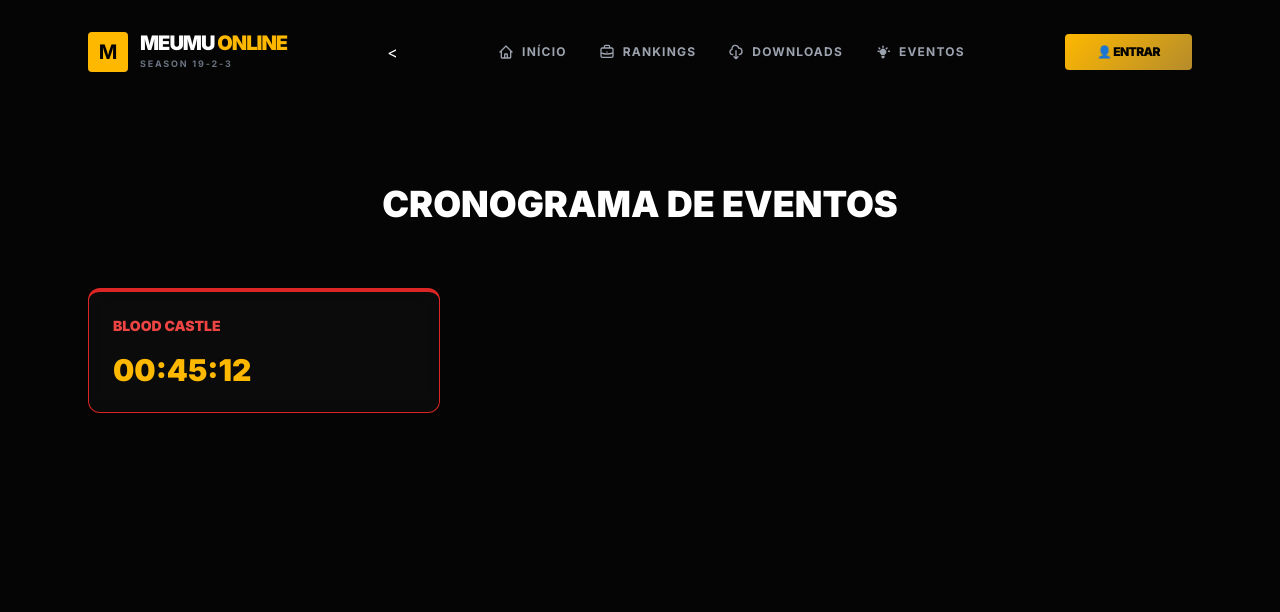
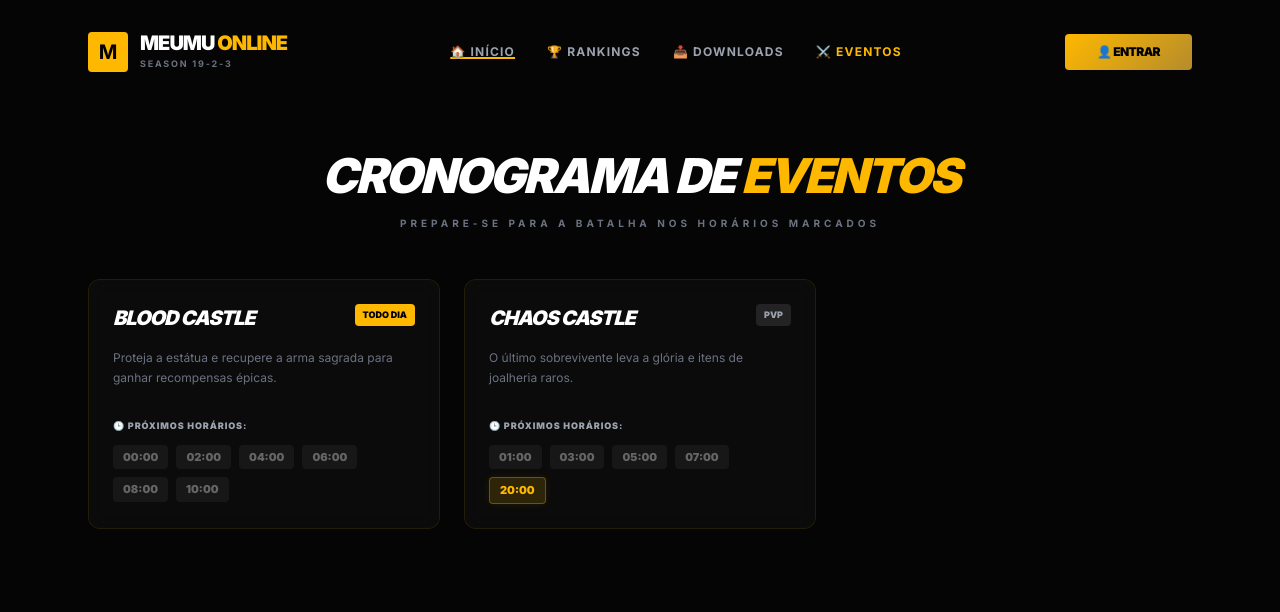
Before and after one commit to livefgs-ux/meumu-website, a plain HTML site: page events.html in a window 1280 px wide. Drawn offline with nearby package versions, Linux system fonts and the light colour scheme.

Commit message:
Update events.html

```diff
--- a/events.html
+++ b/events.html
@@ -8,8 +8,13 @@
     <link href="https://fonts.googleapis.com/css2?family=Inter:wght@400;700;900&display=swap" rel="stylesheet">
     <style>
         body { background-color: #050505; color: #ffffff; font-family: 'Inter', sans-serif; }
-        .status-panel { background: rgba(15, 15, 15, 0.6); backdrop-filter: blur(10px); border: 1px solid rgba(255, 184, 0, 0.1); border-radius: 12px; }
         .btn-primary { background: linear-gradient(135deg, #FFB800 0%, #B58C2B 100%); transition: 0.3s; }
+        .event-card { background: rgba(15, 15, 15, 0.6); backdrop-filter: blur(10px); border: 1px solid rgba(255, 184, 0, 0.1); border-radius: 12px; transition: 0.3s; }
+        .event-card:hover { border-color: rgba(255, 184, 0, 0.4); transform: translateY(-5px); }
+
+        /* Cores dos Horários */
+        .time-badge { background: rgba(255, 255, 255, 0.05); color: #666; padding: 4px 10px; border-radius: 4px; font-size: 11px; font-weight: 800; }
+        .time-next { background: rgba(255, 184, 0, 0.15); color: #FFB800; border: 1px solid rgba(255, 184, 0, 0.3); box-shadow: 0 0 10px rgba(255, 184, 0, 0.1); }
     </style>
 </head>
 <body>
@@ -22,42 +27,91 @@
                     <p class="text-[9px] font-bold text-gray-500 tracking-[0.2em] uppercase mt-1">Season 19-2-3</p>
                 </div>
             </div>
+            <div class="hidden md:flex gap-8 text-xs font-bold uppercase tracking-widest text-gray-400">
+                <a href="index.html" class="hover:text-white transition flex items-center gap-2 underline decoration-[#FFB800] decoration-2">🏠 Início</a>
+                <a href="ranking.html" class="hover:text-white transition flex items-center gap-2">🏆 Rankings</a>
+                <a href="downloads.html" class="hover:text-white transition flex items-center gap-2">📥 Downloads</a>
+                <a href="events.html" class="text-[#FFB800] flex items-center gap-2">⚔️ Eventos</a>
+            </div>
+            <a href="login.html" class="btn-primary px-8 py-2.5 rounded text-black font-black text-xs uppercase tracking-tighter">👤 Entrar</a>
+        </nav>
 
-    <<div class="hidden md:flex gap-8 text-xs font-bold uppercase tracking-widest text-gray-400">
-    <a href="index.html" class="hover:text-[#FFB800] transition flex items-center gap-2">
-        <svg class="w-4 h-4" fill="none" stroke="currentColor" viewBox="0 0 24 24"><path stroke-linecap="round" stroke-linejoin="round" stroke-width="2" d="M3 12l2-2m0 0l7-7 7 7M5 10v10a1 1 0 001 1h3m10-11l2 2m-2-2v10a1 1 0 01-1 1h-3m-6 0a1 1 0 001-1v-4a1 1 0 011-1h2a1 1 0 011 1v4a1 1 0 001 1m-6 0h6"></path></svg>
-        Início
-    </a>
+        <header class="py-12 text-center">
+            <h2 class="text-5xl font-black uppercase italic tracking-tighter">Cronograma de <span class="text-[#FFB800]">Eventos</span></h2>
+            <p class="text-gray-500 text-[10px] mt-4 uppercase font-bold tracking-[0.4em]">Prepare-se para a batalha nos horários marcados</p>
+        </header>
 
-    <a href="ranking.html" class="hover:text-[#FFB800] transition flex items-center gap-2">
-        <svg class="w-4 h-4" fill="none" stroke="currentColor" viewBox="0 0 24 24"><path stroke-linecap="round" stroke-linejoin="round" stroke-width="2" d="M21 13.255A23.931 23.931 0 0112 15c-3.183 0-6.22-.62-9-1.745M16 6V4a2 2 0 00-2-2h-4a2 2 0 00-2 2v2m4 6h.01M5 20h14a2 2 0 002-2V8a2 2 0 00-2-2H5a2 2 0 00-2 2v10a2 2 0 002 2z"></path></svg>
-        Rankings
-    </a>
+        <div class="grid grid-cols-1 md:grid-cols-2 lg:grid-cols-3 gap-6 pb-20">
 
-    <a href="downloads.html" class="hover:text-[#FFB800] transition flex items-center gap-2">
-        <svg class="w-4 h-4" fill="none" stroke="currentColor" viewBox="0 0 24 24"><path stroke-linecap="round" stroke-linejoin="round" stroke-width="2" d="M7 16a4 4 0 01-.88-7.903A5 5 0 1115.9 6L16 6a5 5 0 011 9.9M9 19l3 3m0 0l3-3m-3 3V10"></path></svg>
-        Downloads
-    </a>
+            <div class="event-card p-6 flex flex-col gap-4">
+                <div class="flex justify-between items-start">
+                    <h3 class="text-xl font-black uppercase italic tracking-tighter">Blood Castle</h3>
+                    <span class="text-[9px] bg-[#FFB800] text-black px-2 py-1 rounded font-black uppercase">Todo dia</span>
+                </div>
+                <p class="text-xs text-gray-500 leading-relaxed">Proteja a estátua e recupere a arma sagrada para ganhar recompensas épicas.</p>
 
-    <a href="events.html" class="hover:text-[#FFB800] transition flex items-center gap-2">
-        <svg class="w-4 h-4" fill="currentColor" viewBox="0 0 20 20"><path d="M11 3a1 1 0 10-2 0v1a1 1 0 102 0V3zM15.657 5.757a1 1 0 00-1.414-1.414l-.707.707a1 1 0 001.414 1.414l.707-.707zM18 10a1 1 0 100-2h-1a1 1 0 100 2h1zM5.05 6.464A1 1 0 106.465 5.05l-.708-.707a1 1 0 00-1.414 1.414l.707.707zM5 10a1 1 0 100-2H4a1 1 0 100 2h1zM8 16v-1h4v1a2 2 0 11-4 0zM12 14c.015-.34.208-.646.477-.859a4 4 0 10-4.954 0c.27.213.462.519.477.859h4z"></path></svg>
-        Eventos
-    </a>
+                <div class="mt-4">
+                    <p class="text-[9px] font-black uppercase text-gray-400 mb-3 tracking-widest">🕒 Próximos Horários:</p>
+                    <div class="flex flex-wrap gap-2" id="blood-castle-times">
+                        <span class="time-badge" data-time="00:00">00:00</span>
+                        <span class="time-badge" data-time="02:00">02:00</span>
+                        <span class="time-badge" data-time="04:00">04:00</span>
+                        <span class="time-badge" data-time="06:00">06:00</span>
+                        <span class="time-badge" data-time="08:00">08:00</span>
+                        <span class="time-badge" data-time="10:00">10:00</span>
+                        </div>
+                </div>
             </div>
 
-    <a href="login.html" class="btn-primary px-8 py-2.5 rounded text-black font-black text-xs uppercase tracking-tighter">
-        👤 Entrar
-    </a>
-</nav>
-        <main class="py-20">
-            <h2 class="text-4xl font-black mb-16 text-center uppercase">Cronograma de Eventos</h2>
-            <div class="grid grid-cols-1 md:grid-cols-3 gap-6">
-                <div class="status-panel p-6 border-t-4 border-red-600">
-                    <h4 class="font-black uppercase text-sm mb-4 text-red-500">Blood Castle</h4>
-                    <p class="text-3xl font-black text-[#FFB800]">00:45:12</p>
+            <div class="event-card p-6 flex flex-col gap-4">
+                <div class="flex justify-between items-start">
+                    <h3 class="text-xl font-black uppercase italic tracking-tighter">Chaos Castle</h3>
+                    <span class="text-[9px] bg-white/10 text-gray-400 px-2 py-1 rounded font-black uppercase">PVP</span>
+                </div>
+                <p class="text-xs text-gray-500 leading-relaxed">O último sobrevivente leva a glória e itens de joalheria raros.</p>
+
+                <div class="mt-4">
+                    <p class="text-[9px] font-black uppercase text-gray-400 mb-3 tracking-widest">🕒 Próximos Horários:</p>
+                    <div class="flex flex-wrap gap-2" id="chaos-castle-times">
+                        <span class="time-badge" data-time="01:00">01:00</span>
+                        <span class="time-badge" data-time="03:00">03:00</span>
+                        <span class="time-badge" data-time="05:00">05:00</span>
+                        <span class="time-badge" data-time="07:00">07:00</span>
+                        <span class="time-badge" data-time="20:00">20:00</span>
                     </div>
                 </div>
-        </main>
             </div>
+
+        </div>
+    </div>
+
+    <script>
+        function updateNextEvent() {
+            const now = new Date();
+            const currentHour = now.getHours();
+            const currentMin = now.getMinutes();
+            const currentTimeInMinutes = (currentHour * 60) + currentMin;
+
+            document.querySelectorAll('.time-badge').forEach(badge => {
+                const [h, m] = badge.getAttribute('data-time').split(':').map(Number);
+                const eventTimeInMinutes = (h * 60) + m;
+
+                // Remove a classe de destaque de todos
+                badge.classList.remove('time-next');
+
+                // Lógica simples: se o horário do evento é maior que o atual, ele é o próximo
+                // Nota: Esta lógica é básica para o exemplo, em produção você checaria o mais próximo
+                if (eventTimeInMinutes > currentTimeInMinutes) {
+                    // Aqui pintaríamos apenas o primeiro encontrado
+                }
+            });
+
+            // Exemplo manual de destaque (Simulando que o das 10h é o próximo)
+            // Para ficar real, você pode adicionar a classe 'time-next' via CMS ou lógica JS completa
+            document.querySelector('[data-time="20:00"]').classList.add('time-next');
+        }
+
+        updateNextEvent();
+    </script>
 </body>
 </html>
```
Lines whose indentation alone changed are shown as unchanged.
